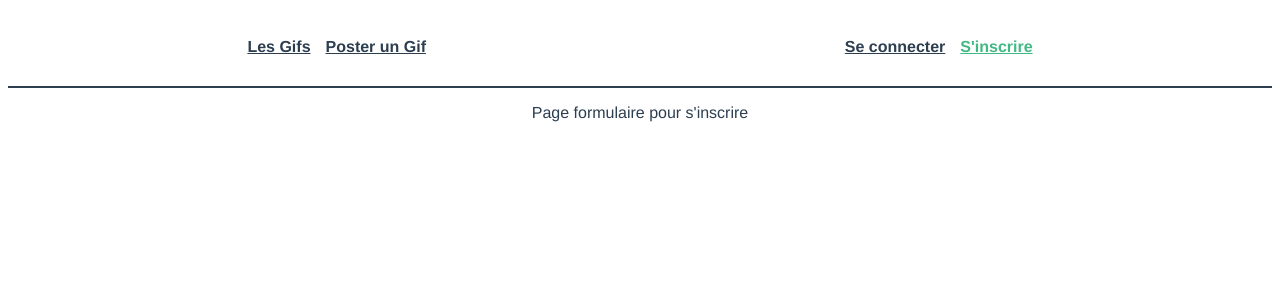
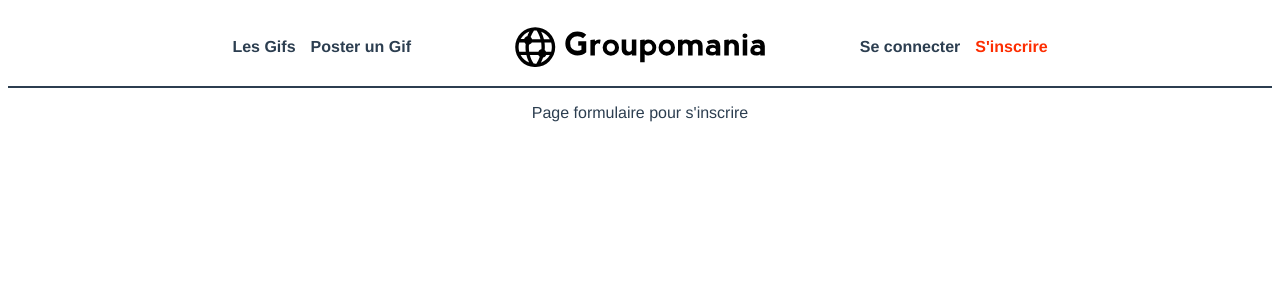
Before and after one commit to Citry-fr/TristanFaudaRole-7-13072021, a Vue app in the folder frontend/app/: page /#/signup in a window 1280 px wide. Shown: the top 300 px of the page. Built offline with nearby package versions, Linux system fonts and the light colour scheme.

Commit message:
Ajout logo entreprise plus création view Admin.vue

```diff
--- a/frontend/app/src/App.vue
+++ b/frontend/app/src/App.vue
@@ -4,13 +4,15 @@
       <div>
         <router-link to="/">Les Gifs</router-link>
         <router-link to="/postgif">Poster un Gif</router-link>
+        <router-link to="/admin" v-if="rankChecker">Admin</router-link>
       </div>
+      <img src="./assets/icon-left-font-monochrome-black.svg" alt="logo Groupomania">
       <div>
         <router-link to="/login">Se connecter</router-link>
         <router-link to="/signup">S'inscrire</router-link>
       </div>
 
-      <router-link to="/administration" v-if="rankChecker">Admin</router-link>
+
     </div>
     <router-view/>
   </div>
@@ -25,25 +27,33 @@
   color: #2c3e50;
 }
 
+img {
+  width: 250px;
+  position: fixed;
+}
+
 #nav {
   display: flex;
-  padding: 30px;
   justify-content: space-around;
   border-bottom: #2c3e50 2px solid;
+  padding: 30px 0 30px 0;
+  align-items: center;
 }
 
 #nav div{
   display: flex;
-  gap: 15px
+  gap: 15px;
+  align-items: center;
 }
 
 #nav a {
   font-weight: bold;
   color: #2c3e50;
+  text-decoration: none;
 }
 
 #nav a.router-link-exact-active {
-  color: #42b983;
+  color: #FD2D01;
 }
 </style>
 
@@ -51,10 +61,11 @@
 
 const ADMIN_RANK = 1;
 
+
 export default {
   computed: {
     rankChecker(){
-      const rank = localStorage.getItem('rank');
+      const rank = parseInt(localStorage.getItem('rank'));
       return rank === ADMIN_RANK;
     }
   }
--- a/frontend/app/src/router/index.js
+++ b/frontend/app/src/router/index.js
@@ -4,6 +4,7 @@ import AllGifs from '../views/AllGifs.vue'
 import PostGif from '../views/PostGif.vue'
 import Login from '../views/Login.vue'
 import Signup from '../views/Signup.vue'
+import Admin from '../views/Admin.vue'
 
 Vue.use(VueRouter)
 
@@ -27,6 +28,11 @@ const routes = [
     path: '/signup',
     name: 'Signup',
     component: Signup
+  },
+  {
+    path: '/admin',
+    name: 'Admin',
+    component: Admin
   }
 ]
 
--- /dev/null
+++ b/frontend/app/src/views/Admin.vue
@@ -0,0 +1,3 @@
+<template>
+    <p>Page Admin</p>
+</template>
```
Also changed, not shown: frontend/app/src/assets/icon-left-font-monochrome-black.svg (added), frontend/app/src/assets/logo.png (deleted).
